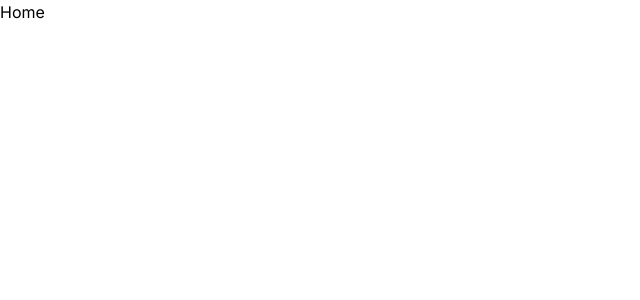
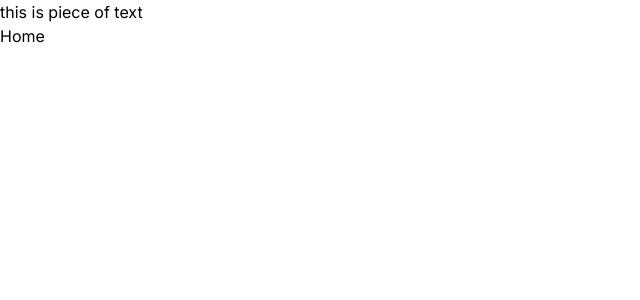
Before and after one commit to mrprg/dev-overflow, a Next.js app: page / in a window 1280 px wide. Shown: the top 300 px of the page, without its empty margins (0-640 px from the left). Built offline with nearby package versions, Linux system fonts and the light colour scheme.

Commit message:
add some fonts to layout page

```diff
--- a/src/app/layout.tsx
+++ b/src/app/layout.tsx
@@ -1,10 +1,30 @@
 import React from "react";
 import type { Metadata } from "next";
-import { Inter } from "next/font/google";
+import { Inter, Space_Grotesk } from "next/font/google";
 import "./globals.css";
 import { ClerkProvider } from "@clerk/nextjs";
 
-const inter = Inter({ subsets: ["latin"] });
+const inter = Inter({
+  subsets: ["latin"],
+  weight: [
+    "100",
+    "200",
+    "300",
+    "400",
+    "500",
+    "600",
+    "700",
+    "800",
+    "900",
+  ],
+  variable: "--font-inter",
+});
+
+const spaceGrotesk = Space_Grotesk({
+  subsets: ["latin"],
+  weight: ["300", "400", "500", "600", "700"],
+  variable: "--font-spaceGrotesk",
+});
 
 export const metadata: Metadata = {
   title: "Dev OverFlow",
@@ -23,7 +43,11 @@ export default function RootLayout({
   return (
     <ClerkProvider>
       <html lang="en">
-        <body className={inter.className}>{children}</body>
+        <body
+          className={`${inter.variable} ${spaceGrotesk.variable}`}>
+          <h1 className="h1-bold">this is piece of text</h1>
+          {children}
+        </body>
       </html>
     </ClerkProvider>
   );
```
